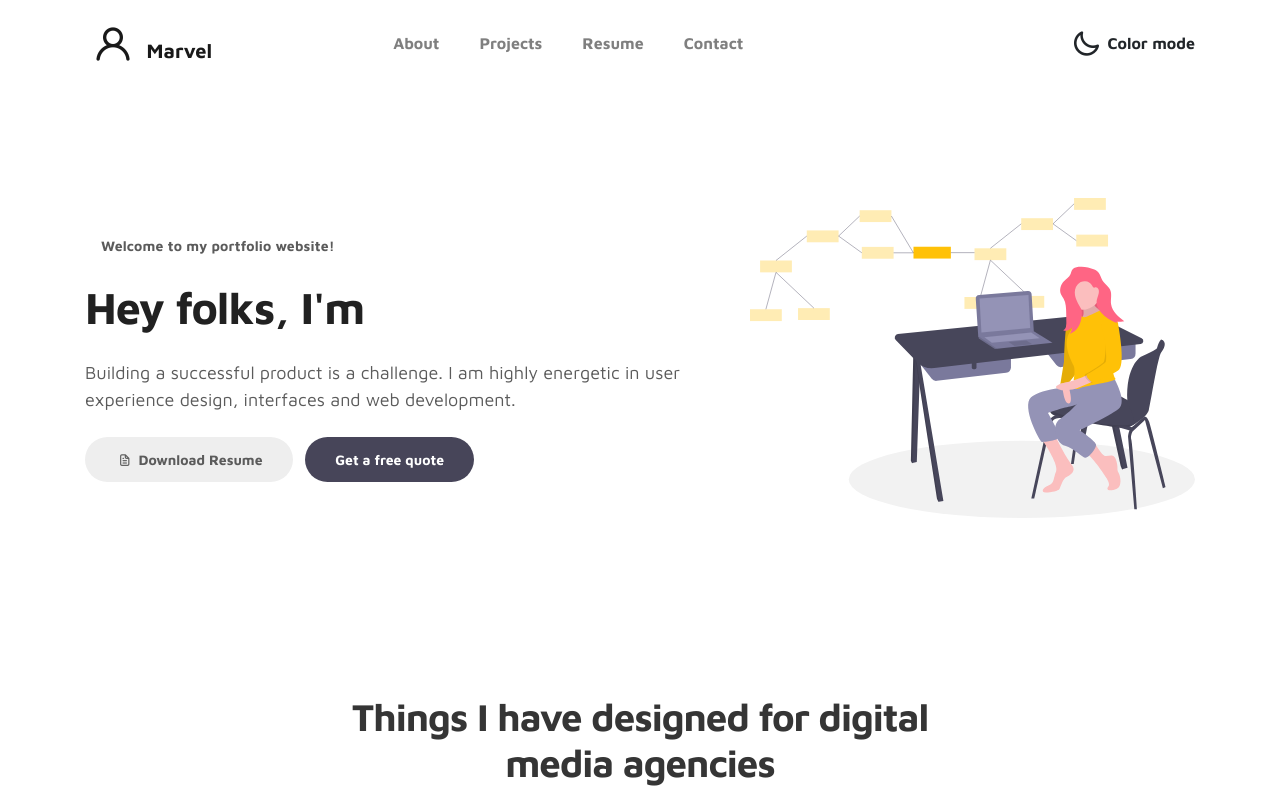
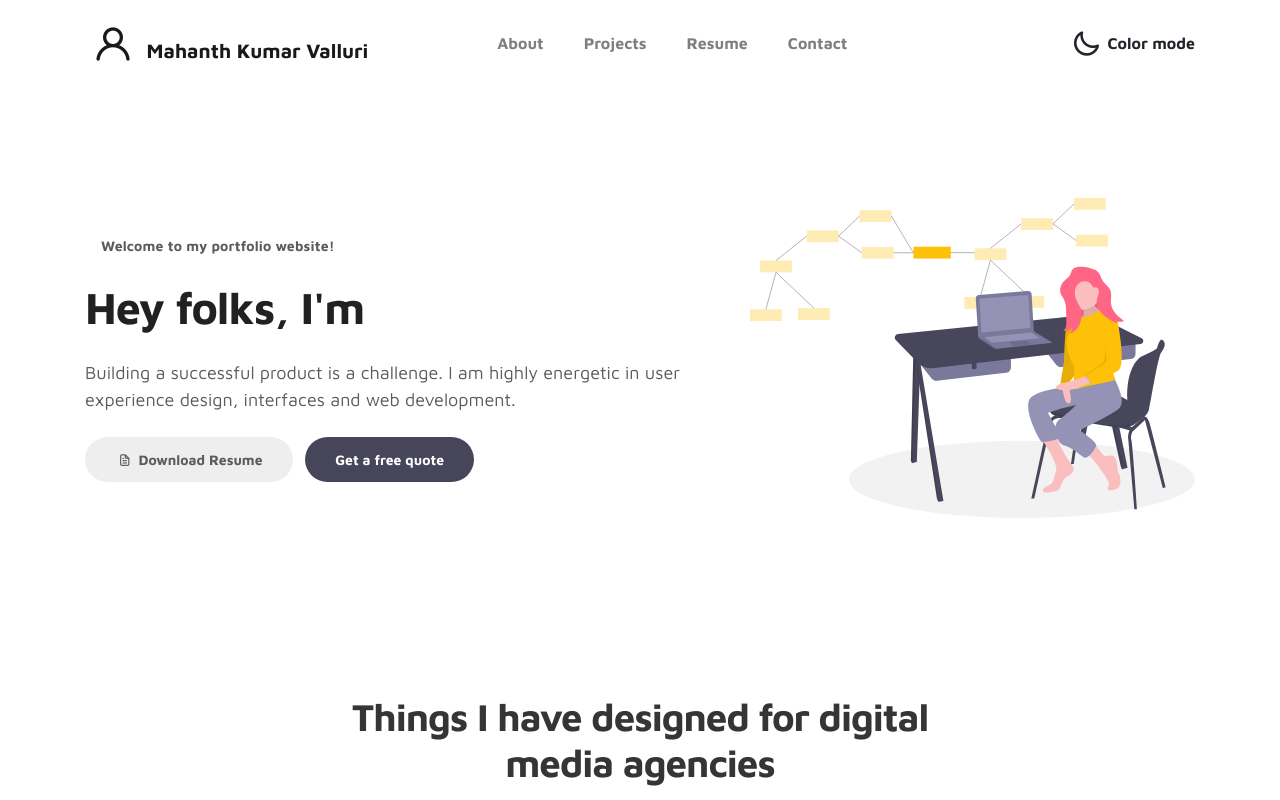
Before and after one commit to MAHANTH-wq/MAHANTH-wq.github.io, a plain HTML site: page index.html in a window 1280 px wide. Shown: the top 800 px of the page. Drawn offline with Linux system fonts and the light colour scheme.

Commit message:
This is test commit

```diff
--- a/index.html
+++ b/index.html
@@ -29,7 +29,7 @@ https://www.tooplate.com/view/2115-marvel
     <!-- MENU -->
     <nav class="navbar navbar-expand-sm navbar-light">
         <div class="container">
-            <a class="navbar-brand" href="index.html"><i class='uil uil-user'></i> Marvel</a>
+            <a class="navbar-brand" href="index.html"><i class='uil uil-user'></i> Mahanth Kumar Valluri</a>
 
             <button class="navbar-toggler" type="button" data-toggle="collapse" data-target="#navbarNav" aria-controls="navbarNav" aria-expanded="false"
                 aria-label="Toggle navigation">
```
